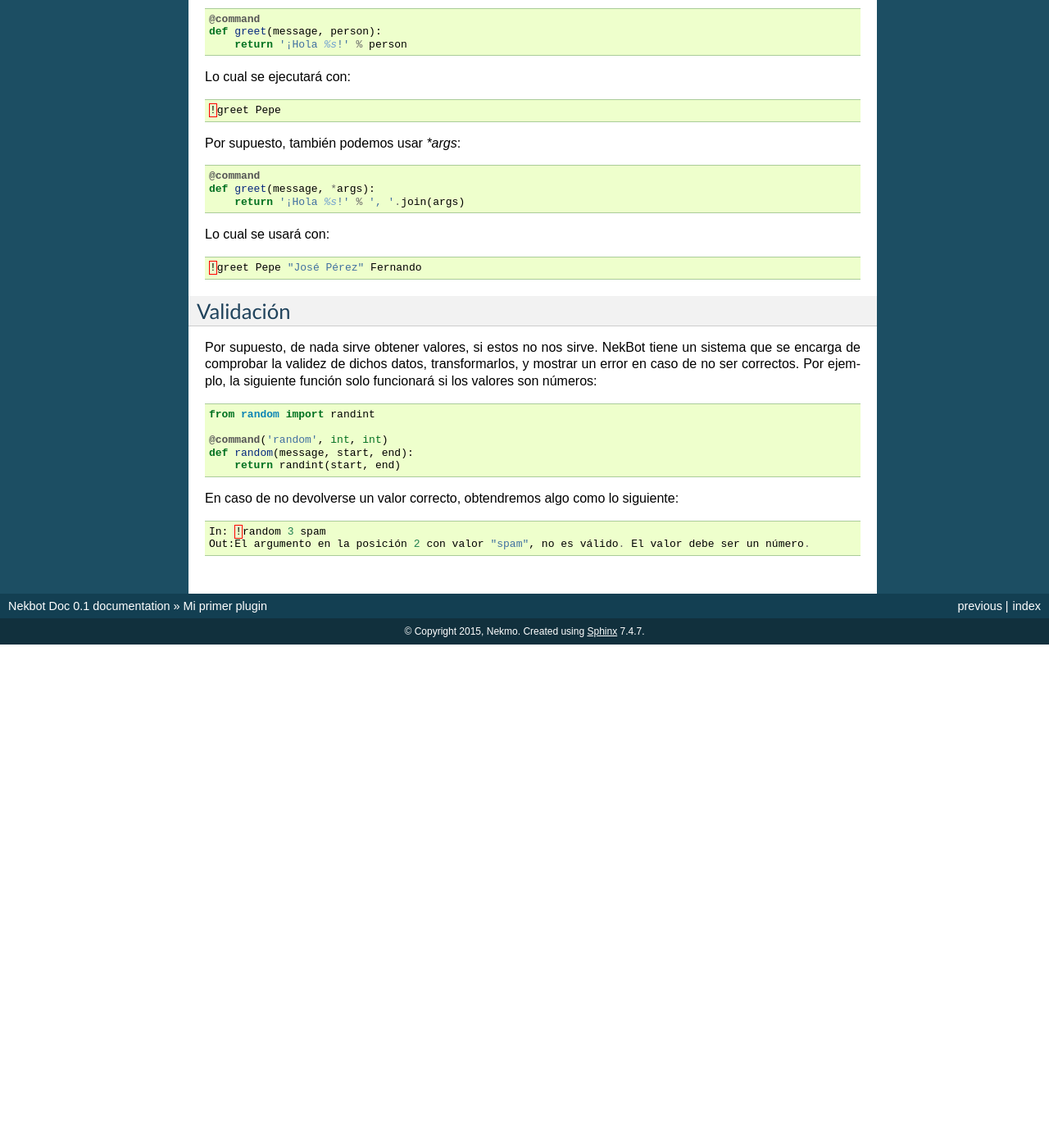
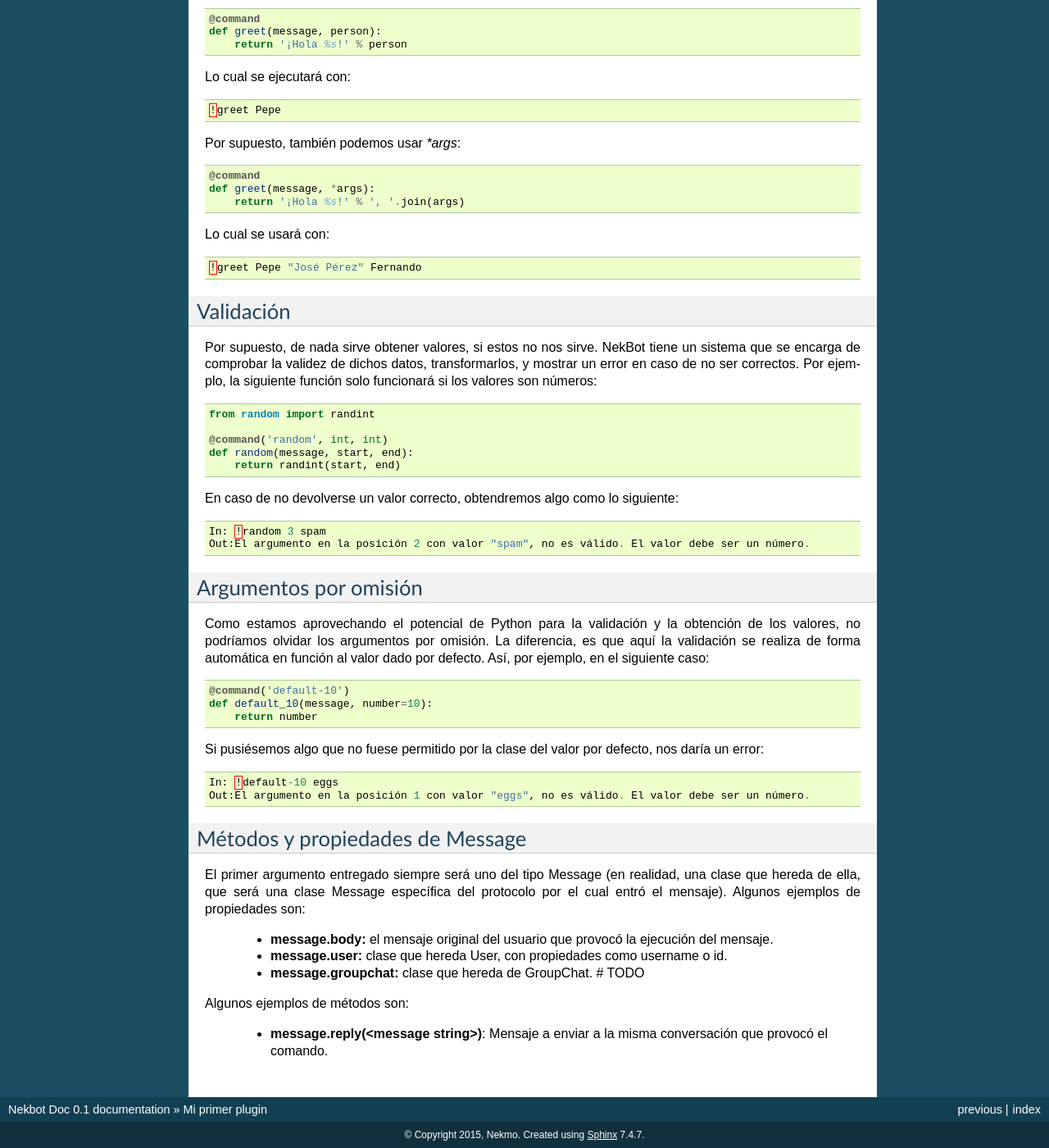
Before and after one commit to Nekmo/nekbot-mirai, a Sphinx documentation site: the page built from docs/first_steps.rst, in a window 1280 px wide and 1400 px high, scrolled down 813 px. Shown: the whole window at 82% size. Built offline with Sphinx 7.4.7, drawn with Linux system fonts in a browser that asks for light colours; before the commit the page ends 1599 px from its top, so only the background shows below that; some of the changed text lies outside the part shown.

Commit message:
Argumentos por omisión y métodos y propiedades de Message en documentación.

```diff
--- a/docs/first_steps.rst
+++ b/docs/first_steps.rst
@@ -74,3 +74,31 @@ En caso de no devolverse un valor correcto, obtendremos algo como lo siguiente::
 
     In: !random 3 spam
     Out:El argumento en la posición 2 con valor "spam", no es válido. El valor debe ser un número.
+
+Argumentos por omisión
+======================
+Como estamos aprovechando el potencial de Python para la validación y la obtención de los valores, no podríamos
+olvidar los argumentos por omisión. La diferencia, es que aquí la validación se realiza de forma automática en
+función al valor dado por defecto. Así, por ejemplo, en el siguiente caso::
+
+    @command('default-10')
+    def default_10(message, number=10):
+        return number
+
+Si pusiésemos algo que no fuese permitido por la clase del valor por defecto, nos daría un error::
+
+    In: !default-10 eggs
+    Out:El argumento en la posición 1 con valor "eggs", no es válido. El valor debe ser un número.
+
+Métodos y propiedades de Message
+================================
+El primer argumento entregado siempre será uno del tipo Message (en realidad, una clase que hereda de ella, que será
+una clase Message específica del protocolo por el cual entró el mensaje). Algunos ejemplos de propiedades son:
+
+    * **message.body:** el mensaje original del usuario que provocó la ejecución del mensaje.
+    * **message.user:** clase que hereda User, con propiedades como username o id.
+    * **message.groupchat:** clase que hereda de GroupChat. # TODO
+
+Algunos ejemplos de métodos son:
+
+    * **message.reply(<message string>)**: Mensaje a enviar a la misma conversación que provocó el comando.
```
